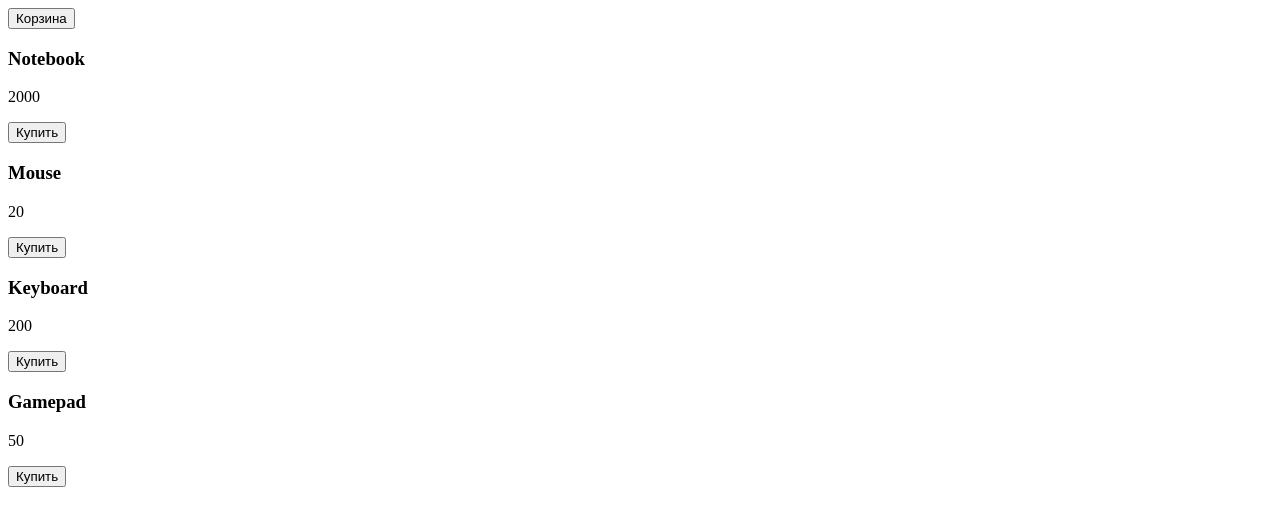
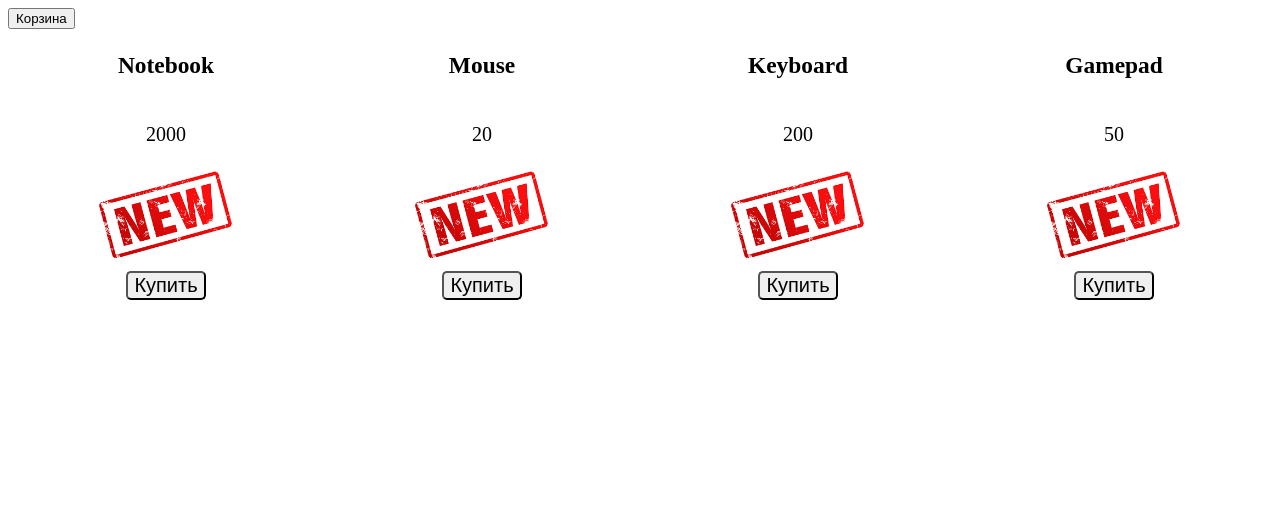
Before and after one commit to MukhametovUR/gb_js_shop, a plain HTML site: page project/index.html in a window 1280 px wide. Drawn offline with Linux system fonts and the light colour scheme.

Commit message:
Добавлены стили для карточек с товарами

```diff
--- a/project/css/style.css
+++ b/project/css/style.css
@@ -0,0 +1,30 @@
+.products {
+    display: flex;
+    flex-wrap: wrap;
+    justify-content: space-around;
+}
+
+.product-item {
+    display: flex;
+    /* border: 1px solid; */
+    margin-bottom: 10px;
+    flex-direction: column;
+    align-items: center;
+    font-size: 20px;
+}
+
+.item-img img{
+    height: 100px;
+}
+
+.buy-btn {
+    border-radius: 5px;
+    font-size: 20px;
+}
+
+.btn-active:active {
+    box-shadow:
+    inset 0 1px 3px rgba(0,10,20,.5),
+    0 1px rgb(83,94,104),
+    0 0 1px rgb(86,96,106);
+}
--- a/project/index.html
+++ b/project/index.html
@@ -7,7 +7,7 @@
 </head>
 <body>
     <header>
-        <button class="btn-cart" type="button">Корзина</button>
+        <button class="btn-cart btn-active" type="button">Корзина</button>
     </header>
     <main>
         <div class="products"></div>
--- a/project/js/main.js
+++ b/project/js/main.js
@@ -10,15 +10,18 @@ const renderProduct = (title, price) => {
     return `<div class="product-item">
                 <h3>${title}</h3>
                 <p>${price}</p>
-                <button class="buy-btn">Купить</button>
-            </div>`
+                <div class="item-img"><img src="/project/img/images.png" alt="new"></div>
+                <button class="buy-btn btn-active">Купить</button>
+            </div>`;
 };
 const renderPage = list => {
     const productsList = list.map(item => renderProduct(item.title, item.price));
-    productsList.toString = function() {return this.join('')};//Склеивание через пробел
+    // productsList.toString = function() {
+    //     return this.join(''); //Склеивание через пробел
+    // };
     console.log(productsList);
 
-    document.querySelector('.products').innerHTML = productsList;
+    document.querySelector('.products').innerHTML = productsList.join('');
 };
 
 renderPage(products);
```
Also changed, not shown: project/img/images.png (added), project/img/img.gif (added), project/img/new.jpg (added), 1 other file.
